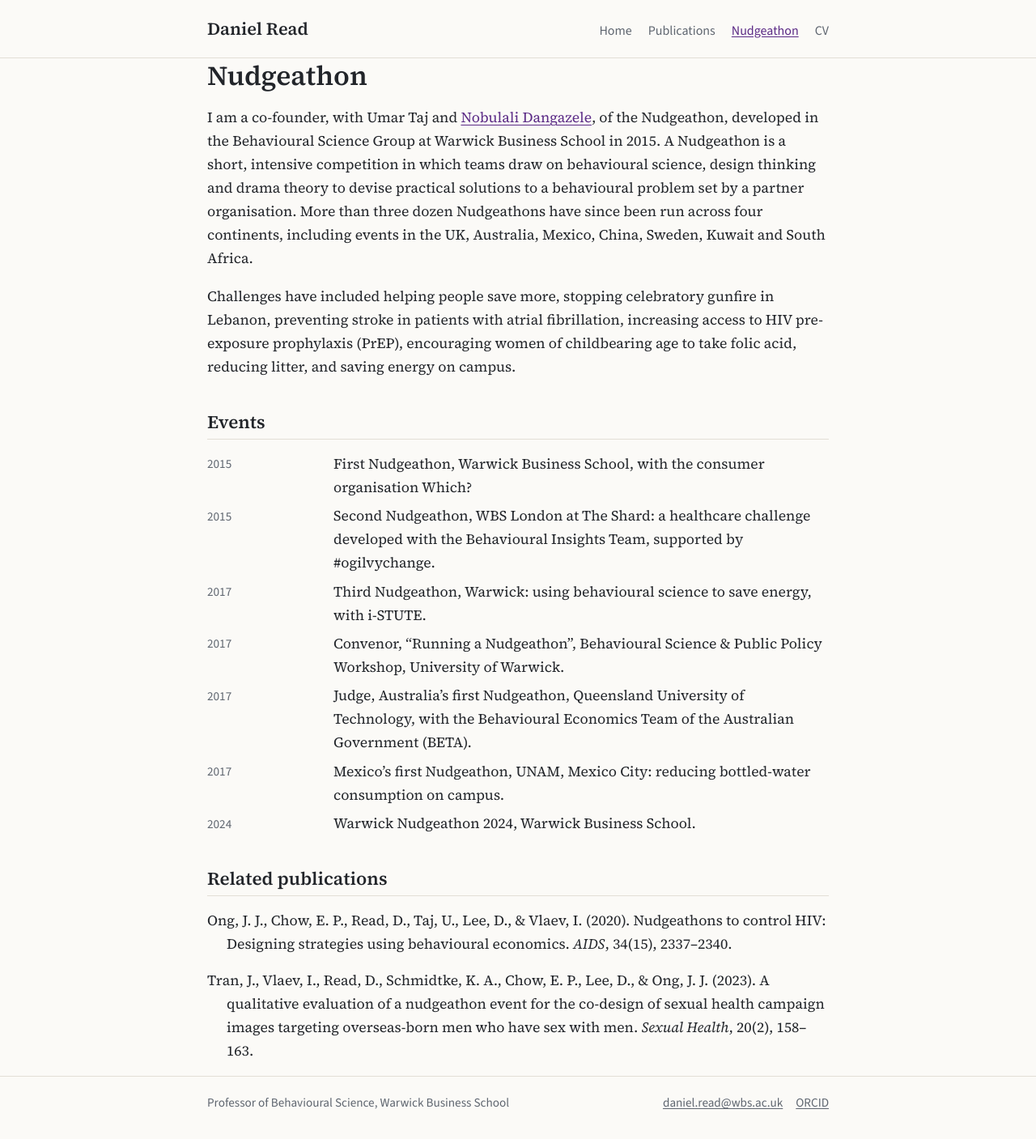
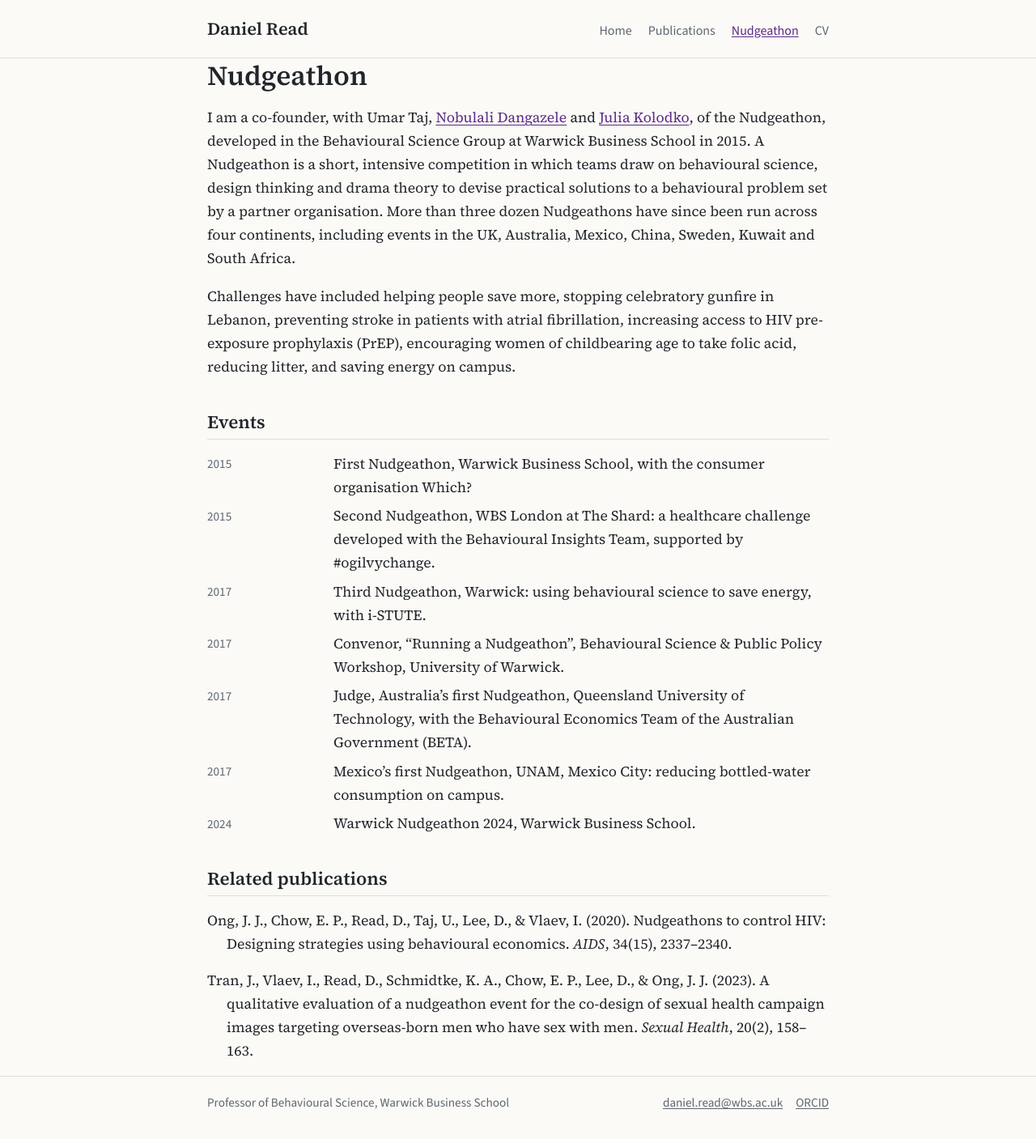
Before and after one commit to prof-daniel-read/prof-daniel-read.github.io, a Jekyll site: the page built from nudgeathon.md, in a window 1280 px wide. Shown: the whole page at 81% size. Built offline with Jekyll 4.4.1, drawn with Linux system fonts in a browser that asks for light colours.

Commit message:
Add Julia Kolodko as Nudgeathon co-founder
Co-Authored-By: Claude Opus 5.5 <noreply@anthropic.com>

```diff
--- a/nudgeathon.md
+++ b/nudgeathon.md
@@ -10,7 +10,7 @@ logo:
 
 # Nudgeathon
 
-I am a co-founder, with Umar Taj and [Nobulali Dangazele](https://www.gibs.co.za/faculty/204415-nobulali-dangazele), of the Nudgeathon, developed in the Behavioural Science Group at Warwick Business School in 2015. A Nudgeathon is a short, intensive competition in which teams draw on behavioural science, design thinking and drama theory to devise practical solutions to a behavioural problem set by a partner organisation. More than three dozen Nudgeathons have since been run across four continents, including events in the UK, Australia, Mexico, China, Sweden, Kuwait and South Africa.
+I am a co-founder, with Umar Taj, [Nobulali Dangazele](https://www.gibs.co.za/faculty/204415-nobulali-dangazele) and [Julia Kolodko](https://www.juliakolodko.com/about), of the Nudgeathon, developed in the Behavioural Science Group at Warwick Business School in 2015. A Nudgeathon is a short, intensive competition in which teams draw on behavioural science, design thinking and drama theory to devise practical solutions to a behavioural problem set by a partner organisation. More than three dozen Nudgeathons have since been run across four continents, including events in the UK, Australia, Mexico, China, Sweden, Kuwait and South Africa.
 
 Challenges have included helping people save more, stopping celebratory gunfire in Lebanon, preventing stroke in patients with atrial fibrillation, increasing access to HIV pre-exposure prophylaxis (PrEP), encouraging women of childbearing age to take folic acid, reducing litter, and saving energy on campus.
 
```
